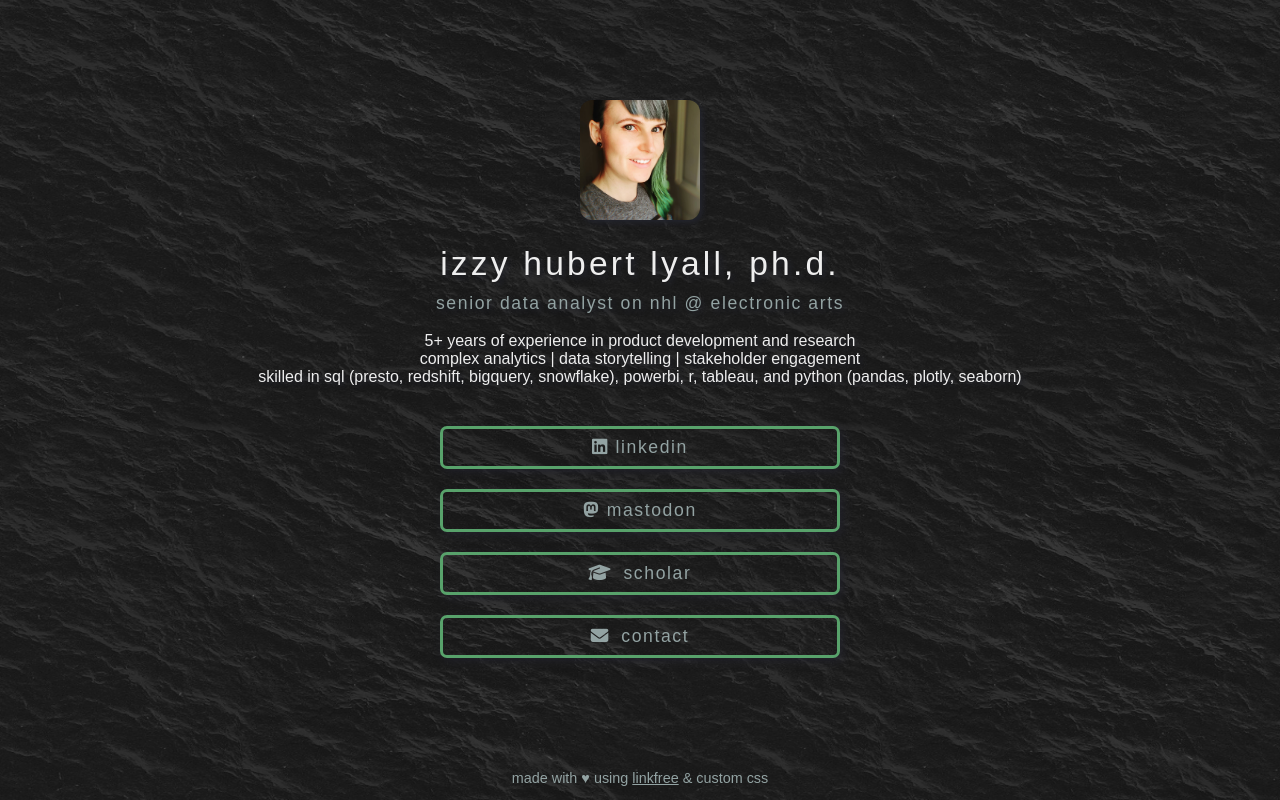
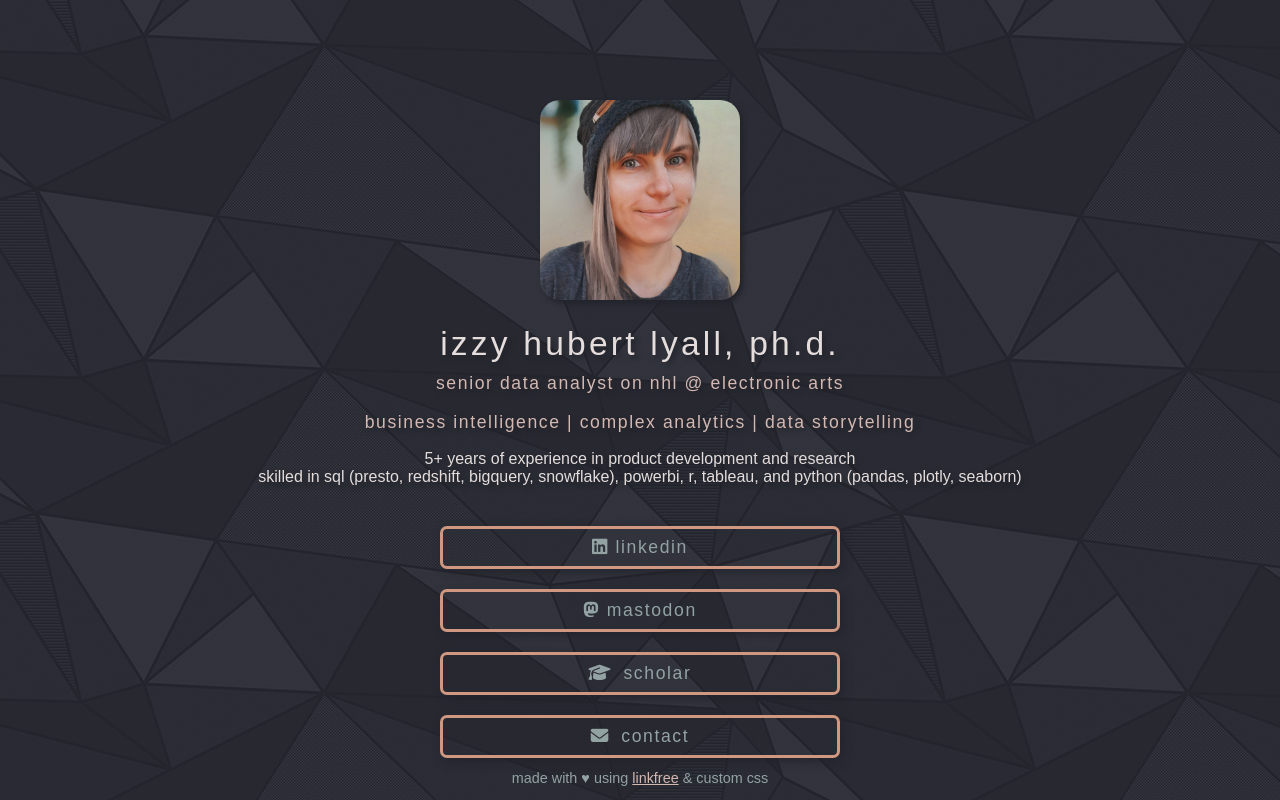
Before and after one commit to izzy-hu-ly/izzy-hu-ly.github.io, a plain HTML site: page index.html in a window 1280 px wide. Drawn offline with Linux system fonts and the light colour scheme; a web font is replaced by a local one.

Commit message:
Main visual overhaul.

```diff
--- a/assets/css/style.css
+++ b/assets/css/style.css
@@ -10,9 +10,9 @@ body {
    /* background: linear-gradient(90deg,#302c2e 0%,#f2e0cb 30%,#f2e0cb 70%, #302c2e 100%); */
     /* background: url('../images/04-19\ first\ rock.png');  */
     /* font-family: 'Open Sans', sans-serif; */
-    background-image:   url('../images/bg/ocean.jpg');
+    background-image:   url('../images/bg/shattered-island.gif');
     background-repeat: repeat;
-    background-size: 640px 480px;  /*set this to size of your bg*/
+    background-size: 864 324;  /*set this to size of your bg*/
     background-attachment: fixed;
     font-family: 'Coda', sans-serif;
     font-weight: 100;
@@ -30,8 +30,8 @@ a:hover {
 }
 
 #userPhoto {
-    width: 120px;
-    height: 120px;
+    width: 200px;
+    height: 200px;
     display: block;
     margin: 100px auto 20px;
     border-radius: 10%;
@@ -39,7 +39,7 @@ a:hover {
 }
 
 #userName {
-    color: #eeeeee;
+    color: #e4dddc;
     display: block;
     width: 100%;
     text-align: center;
@@ -56,10 +56,10 @@ a:hover {
 }
 
 #userName p {
-   font-size: 1.1rem;
-   color: #93a3a3;
+    font-size: 1.1rem;
+    color: #d4b8b2;
     font-weight: 100;
-     letter-spacing: 0.1rem;
+    letter-spacing: 0.1rem;
     margin-top: 5px;
     text-transform: none;
 }
@@ -96,13 +96,13 @@ i.fa {
     transition: all .25s cubic-bezier(.08, .59, .29, .99);
     border-radius: 10px;
     outline: none;
-    border: 3px solid #58a26b;
+    border: 3px solid #d09880;
     border-radius: 7px;
     box-shadow: 3px 3px 10px #22232be5;
 }
 
 .link:hover {
-    background:  #58a26b;
+    background:  #d09880;
     color: #191a1d;
     outline: none;
     border: 3x solid #43434fcc;
@@ -122,5 +122,5 @@ i.fa {
       }
 
 .footer a {
-    color: #93a3a3;
+    color: #d4b8b2;
 }
--- a/index.html
+++ b/index.html
@@ -17,12 +17,12 @@
 
     <div id="profile">
 
-        <img id="userPhoto" src="assets/images/izzy.jpg">
+        <img id="userPhoto" src="assets/images/izzy_202310_sq.jpg">
         <div id="userName">
             <h1>izzy hubert lyall, ph.d.</h1>
             <p>senior data analyst on nhl @ electronic arts</p>
+            <p>business intelligence | complex analytics | data storytelling</p>
             5+ years of experience in product development and research<br>
-            complex analytics | data storytelling | stakeholder engagement<br>
             skilled in sql (presto, redshift, bigquery, snowflake), powerbi, r, tableau, and python (pandas, plotly, seaborn)
         </div>
     </div>
```
Also changed, not shown: assets/images/izzy_202310.jpg (added), assets/images/izzy_202310_sq.jpg (added).
